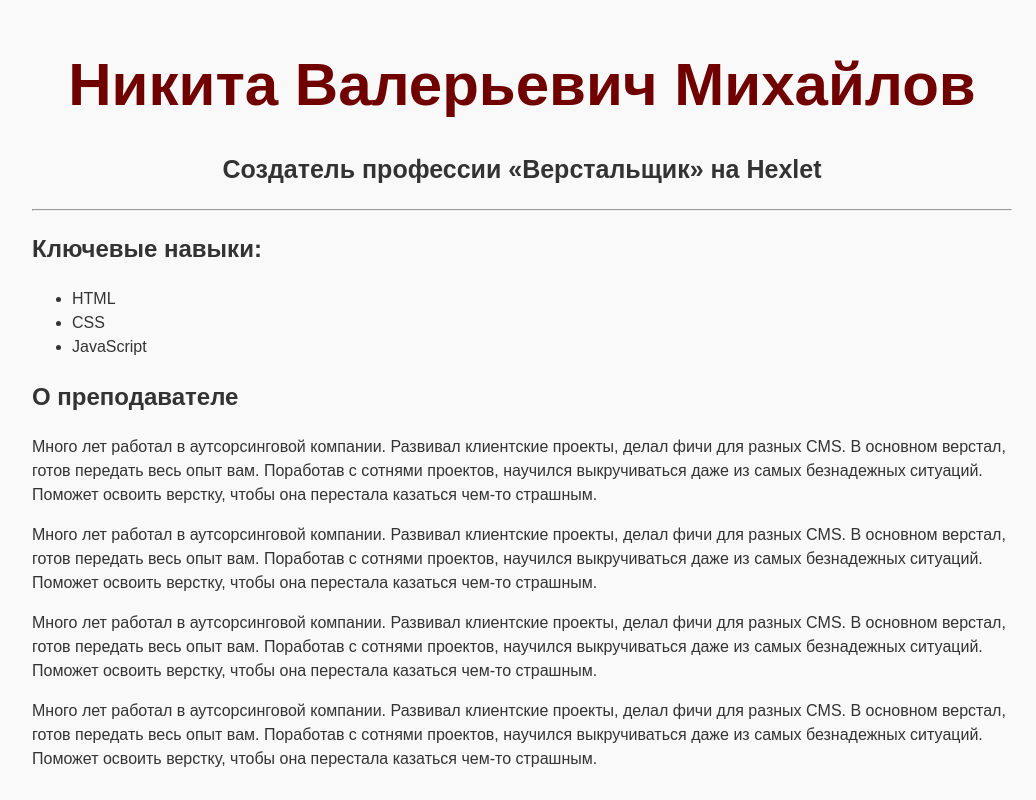
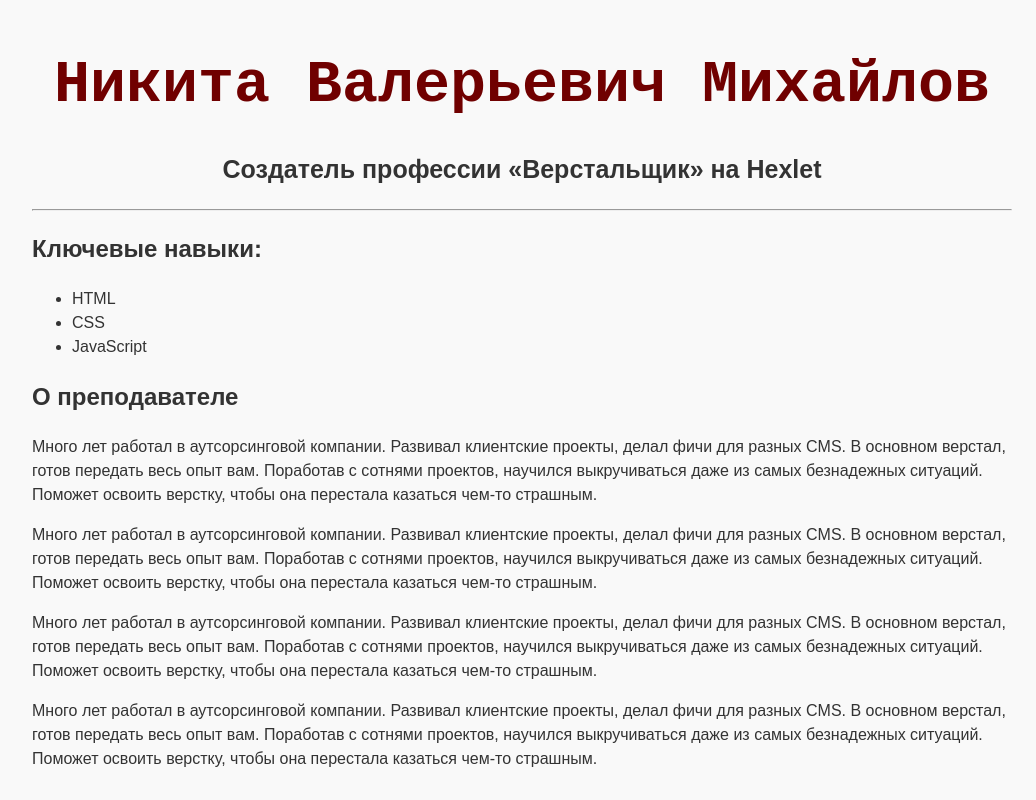
Before and after one commit to alex-bezzzz/proekt, a plain HTML site: page index.html in a window 1280 px wide. Shown: the whole page, without its empty margins (118-1154 px from the left). Drawn offline with Linux system fonts and the light colour scheme.

Commit message:
подключаем шрифт

```diff
--- a/css/style.css
+++ b/css/style.css
@@ -1,3 +1,4 @@
+@font-face{font-family:"new-record"; src:"../fonts/new-record.ttf";}
 body {
     font-family: sans-serif;
     line-height: 1.5;
@@ -9,7 +10,7 @@ body {
     margin: 0 auto;
   }
 
-  h1 {
+  h1 {font-family: "new-record",monospace;
     text-align: center;
     font-size: 60px;
     margin-bottom: 0;
--- a/index.html
+++ b/index.html
@@ -5,7 +5,7 @@
     <meta http-equiv="X-UA-Compatible" content="IE=edge">
     <meta name="viewport" content="width=device-width, initial-scale=1.0">
     <link rel="stylesheet" href="css/style.css">
-    <title>ой</title>
+    <title>мдаа</title>
 </head>
 <body>
     <main>
```
